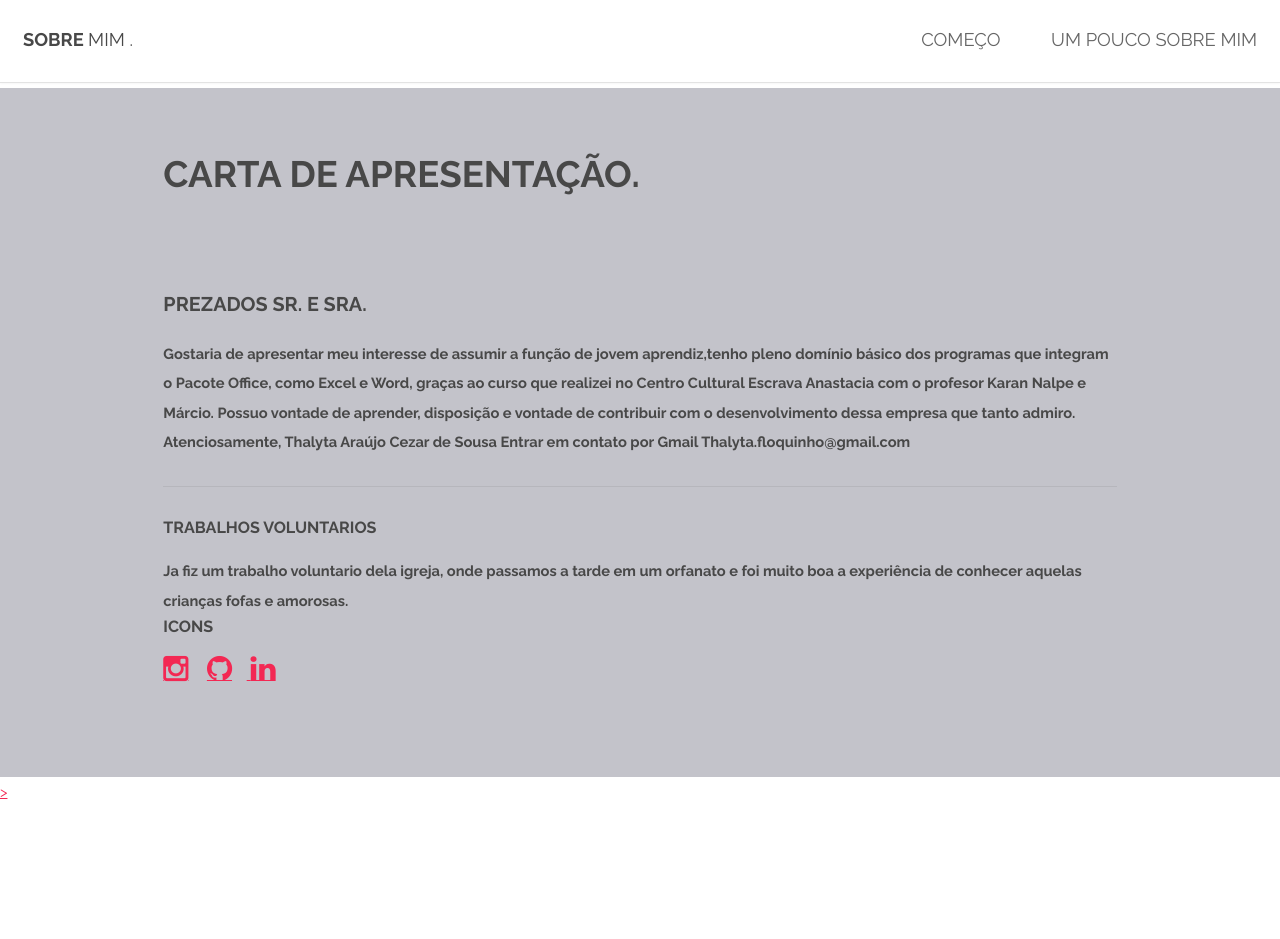
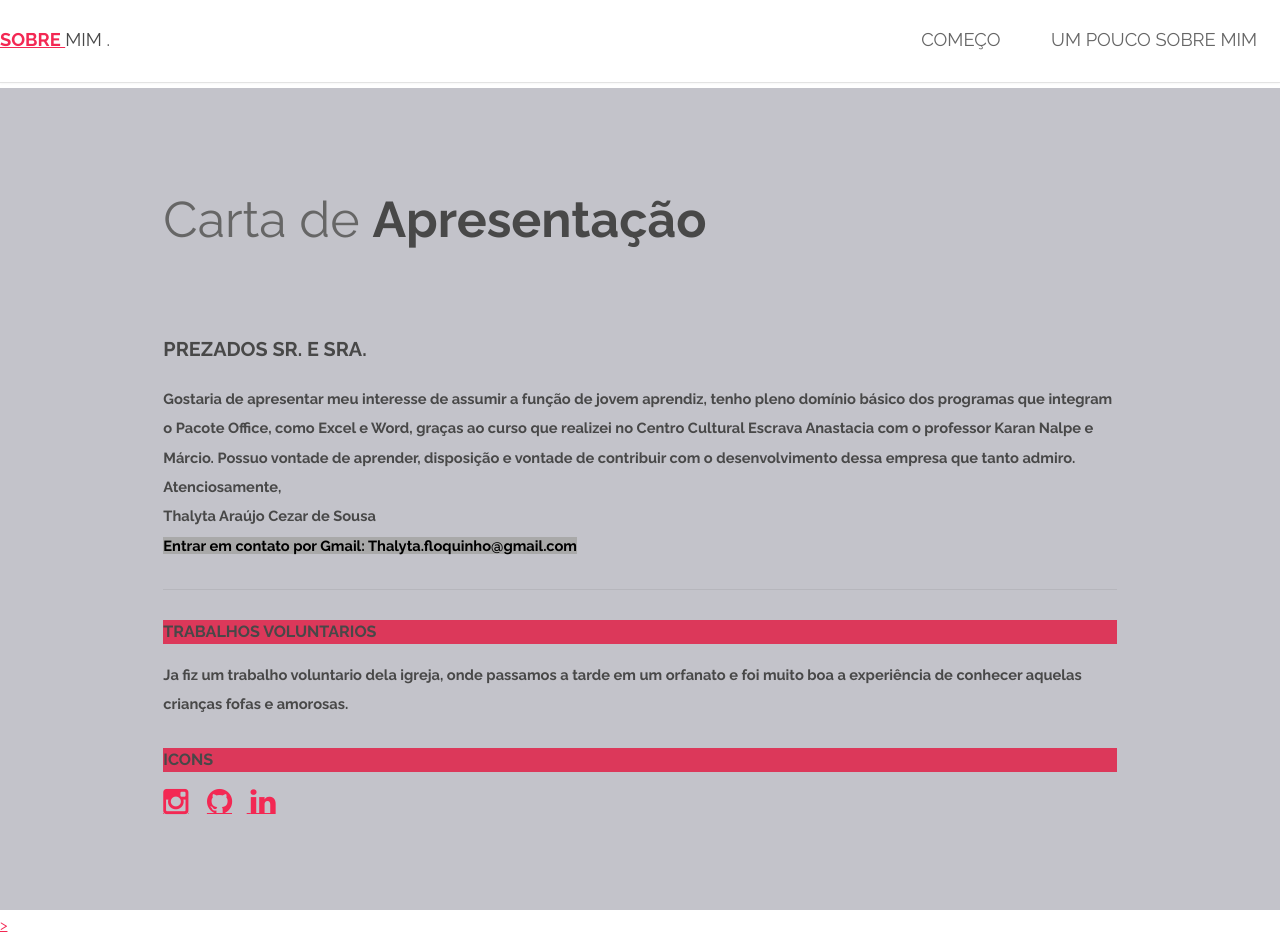
Before and after one commit to Thalytaaraujo/projeto-final-1, a plain HTML site: page elements.html in a window 1280 px wide. Before the commit the page ends 806 px from the top, so only its background shows below. Drawn offline with Linux system fonts and the light colour scheme.

Commit message:
okkkkkkkk

```diff
--- a/elements.html
+++ b/elements.html
@@ -17,7 +17,7 @@
 		<div style="background-color: rgb(195, 195, 202);"
 		<!-- Header -->
 			<header id="header">
-				<h1><strong><a href="index.html"> Sobre </a></strong> mim .</h1>
+				<a style="color: crimson ;"><strong><a href="index.html"> Sobre </a></strong> Mim .</a>
 				<nav id="nav">
 					<ul>
 						<li><a href="index.html">Começo</a></li>
@@ -33,32 +33,38 @@
 			<section id="main" class="wrapper">
 				<div class="container">
 					<header class="major special">
-						<h2>Carta de apresentação.  </h2>
+
 
 					</header>
 
+					<p style="font-size:50px;">Carta de <strong style="text-decoration: rgb(0, 0, 0);"> Apresentação</strong>  </p>
 					<!-- Text -->
 						<section>
 							<h3> Prezados Sr. e Sra. </h3>
-							<b>Gostaria de apresentar meu interesse de assumir a função de jovem aprendiz,tenho pleno domínio básico dos programas que integram o Pacote Office, como Excel e Word, graças ao curso que realizei no Centro Cultural Escrava Anastacia com o profesor Karan Nalpe e Márcio.
+
+							<b>Gostaria de apresentar meu interesse de assumir a função de jovem aprendiz, tenho pleno domínio básico dos programas que integram o Pacote Office, como Excel e Word, graças ao curso que realizei no Centro Cultural Escrava Anastacia com o professor Karan Nalpe e Márcio.
 
 
 								Possuo vontade de aprender, disposição e vontade de contribuir com o desenvolvimento dessa empresa que tanto admiro.
+								<br>
 
 								Atenciosamente,
+								<br>
 
 								Thalyta Araújo Cezar de Sousa
-								Entrar em contato por Gmail
-								Thalyta.floquinho@gmail.com
+								<br>
+								<mark style="background-color: darkgray;">Entrar em contato por Gmail:
+								Thalyta.floquinho@gmail.com </mark>
 							<hr />
 							</b>
 
 
-							<h4>Trabalhos voluntarios </h4>
+							<h4 style="background-color: rgba(224, 40, 77, 0.89); ">Trabalhos voluntarios </h4>
 							<b>Ja fiz um trabalho voluntario dela igreja, onde passamos a tarde em um orfanato e foi muito boa a experiência de conhecer aquelas crianças fofas e amorosas.</b>
 									<br>
+									<br>
 
-									<h4>Icons</h4>
+									<h4 style="background-color: rgba(224, 40, 77, 0.89);">Icons</h4>
 									<ul class="icons">
 
 										<li><a target="_blank"  href="https://www.instagram.com/thata_araujo.8/" >      <span class="icon fa-instagram" class="label"></span></a></li>
```
Also changed, not shown: index.html (+2 -2 lines).
